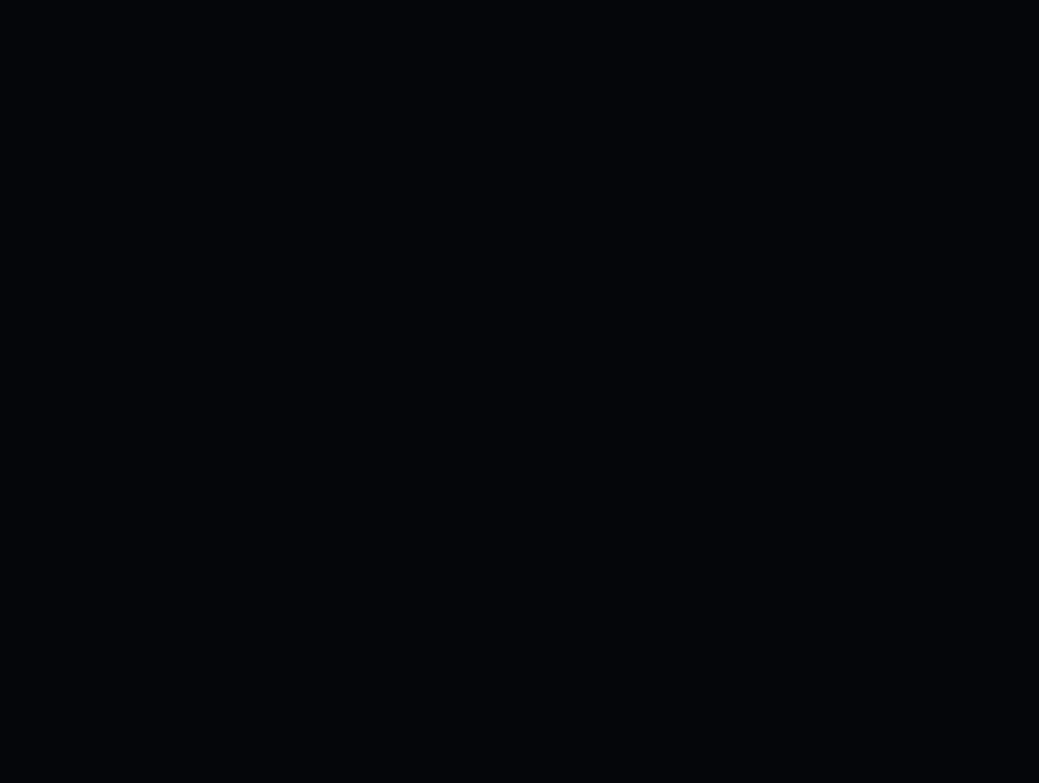
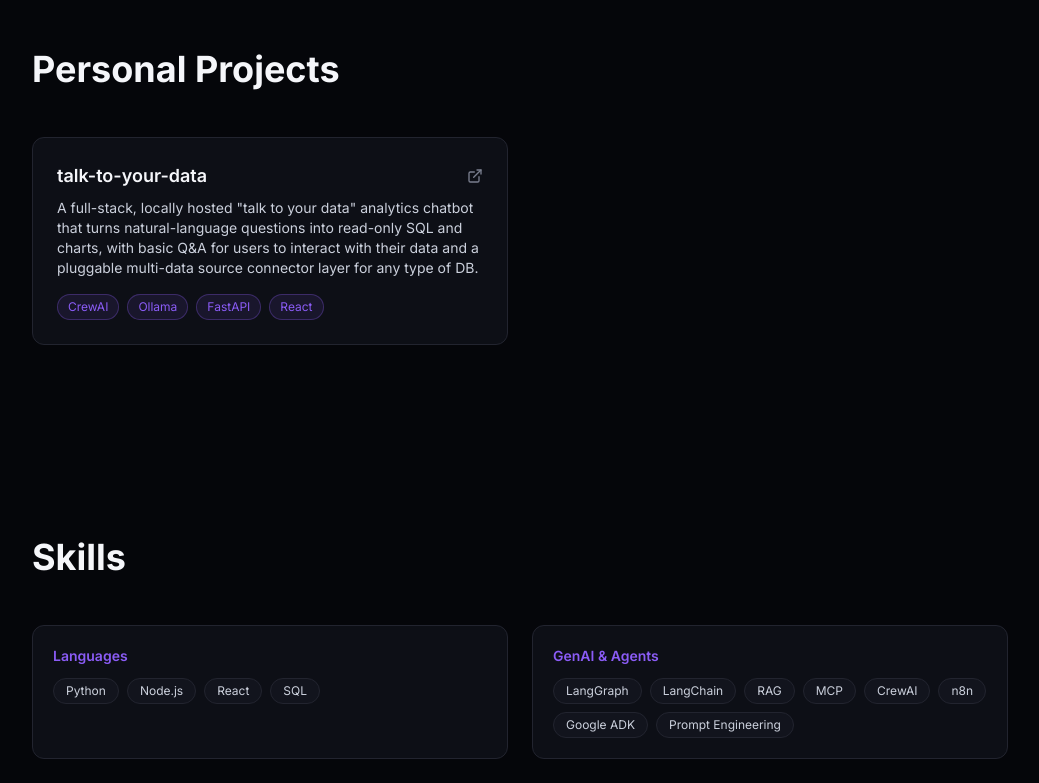
Before and after one commit to vrnarenkumar/know-naren, a React (Vite) app: page / in a window 1280 px wide. Shown: the part 2840-3623 px from the top of the page, without its empty margins (120-1159 px from the left). Before the commit the page ends 2793 px from the top, so only its background shows below. Built offline with nearby package versions, Linux system fonts and the light colour scheme.

Commit message:
feat: add projects and skills sections

```diff
--- a/src/App.tsx
+++ b/src/App.tsx
@@ -1,6 +1,8 @@
 import Nav from './components/Nav'
 import Hero from './components/Hero'
 import Experience from './components/Experience'
+import Projects from './components/Projects'
+import Skills from './components/Skills'
 import Section from './components/Section'
 import { hero } from './content'
 
@@ -13,6 +15,8 @@ function App() {
         <p className="max-w-3xl text-lg leading-relaxed text-text">{hero.summary}</p>
       </Section>
       <Experience />
+      <Projects />
+      <Skills />
     </>
   )
 }
--- /dev/null
+++ b/src/components/Projects.tsx
@@ -0,0 +1,46 @@
+import { motion } from 'framer-motion'
+import { ExternalLink } from 'lucide-react'
+import Section from './Section'
+import { projects } from '../content'
+
+export default function Projects() {
+  return (
+    <Section id="projects" title="Personal Projects">
+      <div className="grid gap-6 sm:grid-cols-2">
+        {projects.map((project, i) => (
+          <motion.a
+            key={project.name}
+            href={project.link}
+            target="_blank"
+            rel="noreferrer"
+            initial={{ opacity: 0, y: 24 }}
+            whileInView={{ opacity: 1, y: 0 }}
+            viewport={{ once: true, amount: 0.3 }}
+            transition={{ duration: 0.5, delay: i * 0.08, ease: 'easeOut' }}
+            whileHover={{ y: -4 }}
+            className="group flex flex-col rounded-xl border border-border bg-surface p-6 transition-colors hover:border-accent/60"
+          >
+            <div className="mb-2 flex items-center justify-between">
+              <h3 className="text-lg font-semibold text-text-h">{project.name}</h3>
+              <ExternalLink
+                size={16}
+                className="text-text-dim transition-colors group-hover:text-accent"
+              />
+            </div>
+            <p className="mb-4 text-sm text-text">{project.description}</p>
+            <div className="mt-auto flex flex-wrap gap-2">
+              {project.tags.map((tag) => (
+                <span
+                  key={tag}
+                  className="rounded-full border border-accent/30 bg-accent/10 px-2.5 py-1 text-xs text-accent"
+                >
+                  {tag}
+                </span>
+              ))}
+            </div>
+          </motion.a>
+        ))}
+      </div>
+    </Section>
+  )
+}
--- /dev/null
+++ b/src/components/Skills.tsx
@@ -0,0 +1,34 @@
+import { motion } from 'framer-motion'
+import Section from './Section'
+import { skills } from '../content'
+
+export default function Skills() {
+  return (
+    <Section id="skills" title="Skills">
+      <div className="grid gap-6 sm:grid-cols-2">
+        {skills.map((group, i) => (
+          <motion.div
+            key={group.category}
+            initial={{ opacity: 0, y: 20 }}
+            whileInView={{ opacity: 1, y: 0 }}
+            viewport={{ once: true, amount: 0.3 }}
+            transition={{ duration: 0.5, delay: i * 0.06, ease: 'easeOut' }}
+            className="rounded-xl border border-border bg-surface p-5"
+          >
+            <h3 className="mb-3 text-sm font-semibold text-accent">{group.category}</h3>
+            <div className="flex flex-wrap gap-2">
+              {group.items.map((item) => (
+                <span
+                  key={item}
+                  className="rounded-full border border-border bg-surface-2 px-3 py-1 text-xs text-text"
+                >
+                  {item}
+                </span>
+              ))}
+            </div>
+          </motion.div>
+        ))}
+      </div>
+    </Section>
+  )
+}
```
